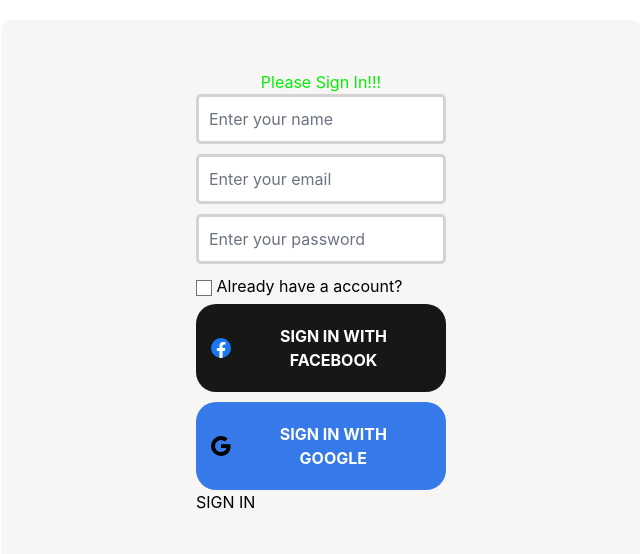
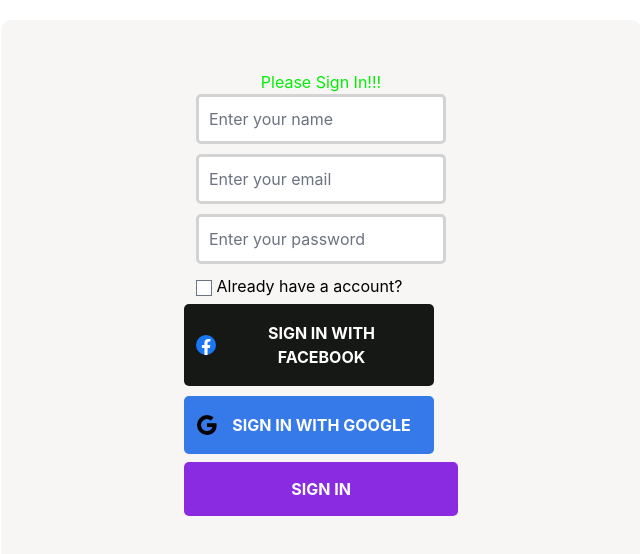
Before and after one commit to rumon5/firebase-users-auth, a React (Create React App) app: page / in a window 1280 px wide. Shown: the top 554 px of the page, without its empty margins (319-959 px from the left). Built offline with nearby package versions, Linux system fonts and the light colour scheme.

Commit message:
login and signup button styleing done

```diff
--- a/src/App.css
+++ b/src/App.css
@@ -1,5 +1,29 @@
 .text-green {
   color: rgb(6, 237, 6);
+}
+
+.log-in-button {
+  border: none;
+  background-color: blueviolet;
+  color: #ffffff;
+  font-weight: bolder;
+  cursor: pointer;
+  padding: 15px 5px;
+  width: 274px;
+  border-radius: 5px;
+  margin-top: 8px;
+}
+
+.sign-in-button {
+  border: none;
+  background-color: blueviolet;
+  color: #ffffff;
+  font-weight: bolder;
+  cursor: pointer;
+  padding: 15px 5px;
+  width: 274px;
+  border-radius: 5px;
+  margin-top: 8px;
 }
 
 .sign-in-form {
@@ -37,11 +61,11 @@
 .facebook-auth-container {
   margin-top: 6px;
   background-color: #161815;
-  padding: 10px 15px;
+  padding: 7px 12px;
   display: flex;
   justify-content: center;
   align-items: center;
-  border-radius: 20px;
+  border-radius: 5px;
   cursor: pointer;
   width: 250px;
 }
@@ -64,11 +88,11 @@
 .google-auth-container {
   margin-top: 10px;
   background-color: #357ae8;
-  padding: 10px 15px;
+  padding: 7px 12px;
   display: flex;
   justify-content: center;
   align-items: center;
-  border-radius: 20px;
+  border-radius: 5px;
   cursor: pointer;
   width: 250px;
 }
--- a/src/App.js
+++ b/src/App.js
@@ -77,7 +77,7 @@
         </div>
 
         {
-          registered ? <button>Log In</button> :
+          registered ? <button className='log-in-button'>LOG IN</button> :
             <div>
               <div onClick={handleFacebookEvent} className="facebook-auth-container">
                 <img className='facebook-image ' src={facebookImage} alt="" />
@@ -88,7 +88,7 @@
                 <button>SIGN IN WITH GOOGLE</button>
               </div>
               <div>
-                <button>SIGN IN</button>
+                <button className='sign-in-button'>SIGN IN</button>
               </div>
             </div>
         }
```
